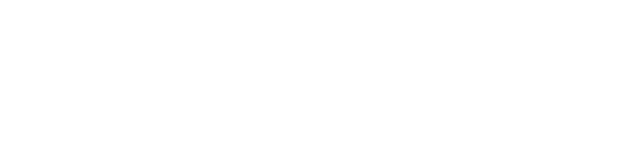
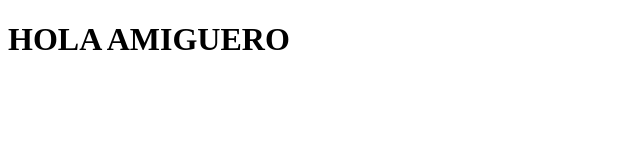
Before and after one commit to hinalafe/git-prueba, a plain HTML site: page index.html in a window 1280 px wide. Shown: the whole page, without its empty margins (0-640 px from the left). Drawn offline with Linux system fonts and the light colour scheme.

Commit message:
agregamos un h1

```diff
--- a/index.html
+++ b/index.html
@@ -7,6 +7,6 @@
     <title>Document</title>
 </head>
 <body>
-
+    <h1>HOLA AMIGUERO</h1>
 </body>
 </html>
```
